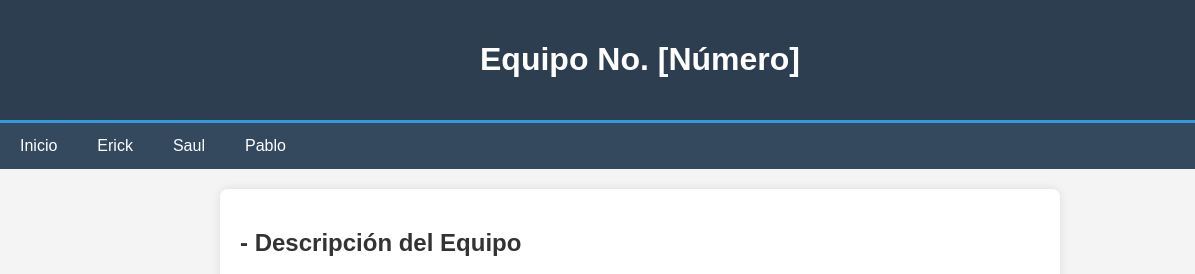
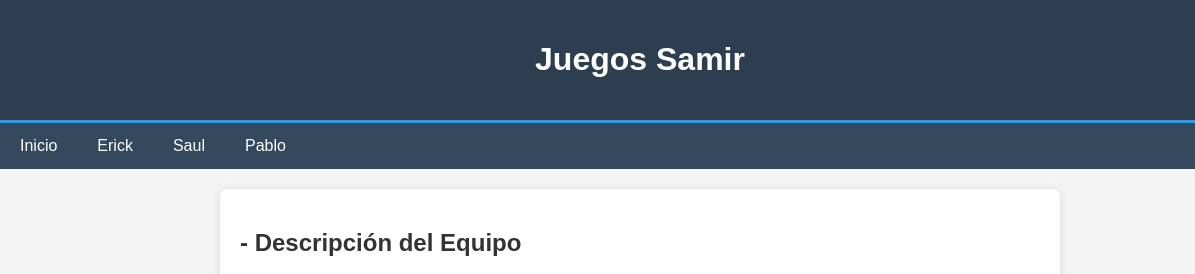
Before and after one commit to Angel-Saul/videojuegos-Samir, a plain HTML site: page index.html in a window 1280 px wide. Shown: the top 274 px of the page, 0-1195 px from the left. Drawn offline with Linux system fonts and the light colour scheme.

Commit message:
Correción del nombre

```diff
--- a/index.html
+++ b/index.html
@@ -75,7 +75,7 @@
 
     <!-- Encabezado -->
     <header>
-        <h1>Equipo No. [Número]</h1>
+        <h1>Juegos Samir</h1>
         <div class="logo">
             <img src="https://www.infobae.com/resizer/v2/H7N2RUIRQNBDTLCPY3IUHTNV4Q.jpg?auth=efa91180ad2e7240bc6348b52ddd4fe004b3529d309b92f860849fca5daeba3d&smart=true&width=1200&height=1200&quality=85" alt="Logo" style="width:60px; height:60px; border-radius:50%; object-fit: cover;">
         </div>
```
